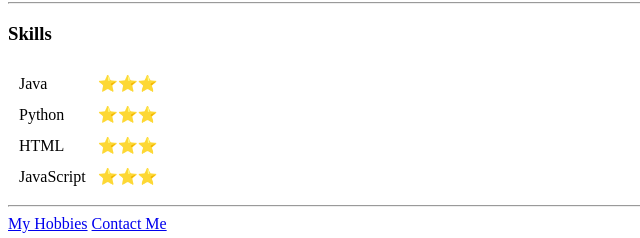
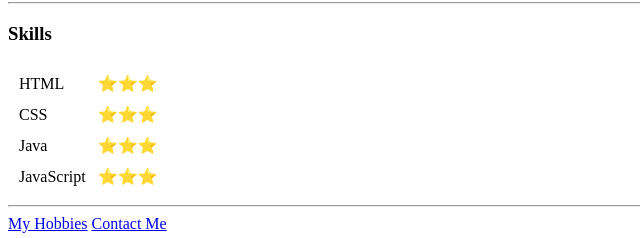
Before and after one commit to muthuannamalai12/CV, a plain HTML site: page index.html in a window 1280 px wide. Shown: the part 591-829 px from the top of the page, 0-640 px from the left. Drawn offline with Linux system fonts and the light colour scheme.

Commit message:
Update index.html

```diff
--- a/index.html
+++ b/index.html
@@ -48,15 +48,15 @@
   <h3>Skills</h3>
   <table cellspacing="10">
     <tr>
-      <td>Java</td>
+      <td>HTML</td>
       <td>⭐⭐⭐</td>
     </tr>
     <tr>
-      <td>Python</td>
+      <td>CSS</td>
       <td>⭐⭐⭐</td>
     </tr>
     <tr>
-      <td>HTML</td>
+      <td>Java</td>
       <td>⭐⭐⭐</td>
     </tr>
     <tr>
```
